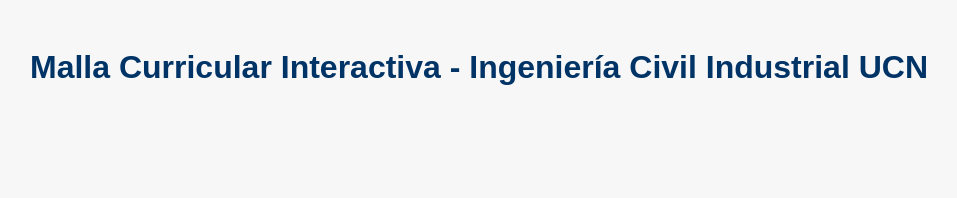
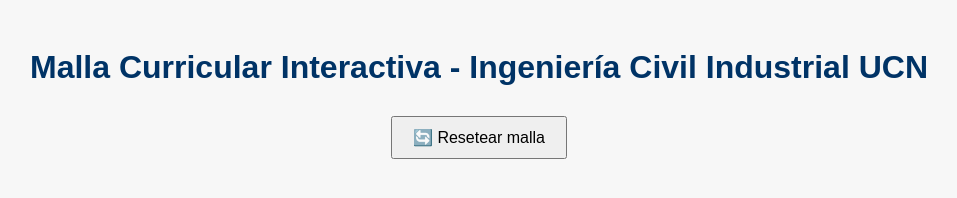
Before and after one commit to esbry7/malla-ici, a plain HTML site: page index.html in a window 1280 px wide. Shown: the whole page, without its empty margins (161-1118 px from the left). Drawn offline with Linux system fonts and the light colour scheme.

Commit message:
Update index.html

```diff
--- a/index.html
+++ b/index.html
@@ -13,5 +13,9 @@
   </div>
 
   <script src="script.js"></script>
+  <div style="text-align:center; margin-top: 30px;">
+  <button onclick="resetearMalla()" style="padding: 10px 20px; font-size: 1rem; cursor: pointer;">🔄 Resetear malla</button>
+</div>
+
 </body>
 </html>
```
